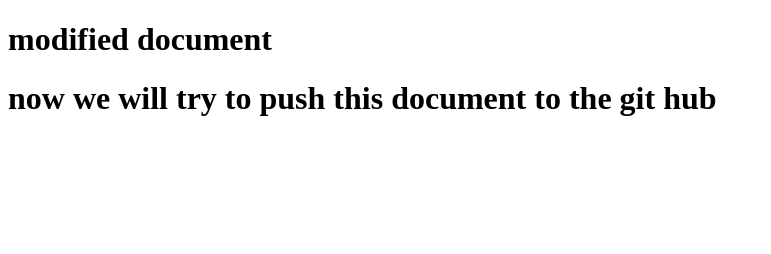
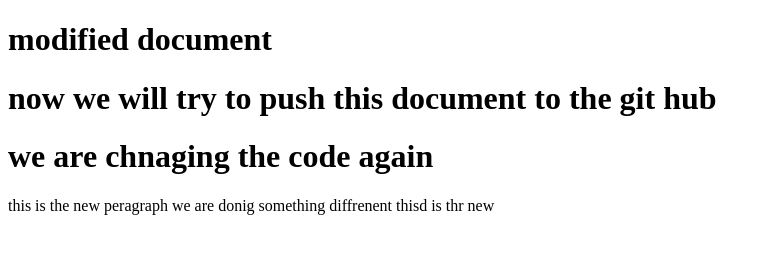
Before and after one commit to nafiz93/my-first-repo, a plain HTML site: page index.html in a window 1280 px wide. Shown: the whole page, without its empty margins (0-771 px from the left). Drawn offline with Linux system fonts and the light colour scheme.

Commit message:
style added

```diff
--- a/index.html
+++ b/index.html
@@ -4,10 +4,13 @@
     <meta charset="UTF-8">
     <meta http-equiv="X-UA-Compatible" content="IE=edge">
     <meta name="viewport" content="width=device-width, initial-scale=1.0">
+    <link rel="stylesheet" href="style.css">
     <title>this is the second github repo</title>
 </head>
 <body>
     <h1>modified document</h1>
     <h1>now we will try to push this document to the git hub</h1>
+    <h1>we are chnaging the code again</h1>
+    <p>this is the new peragraph we are donig something diffrenent thisd is thr new</p>
 </body>
 </html>
```
Also changed, not shown: style.css (added).
